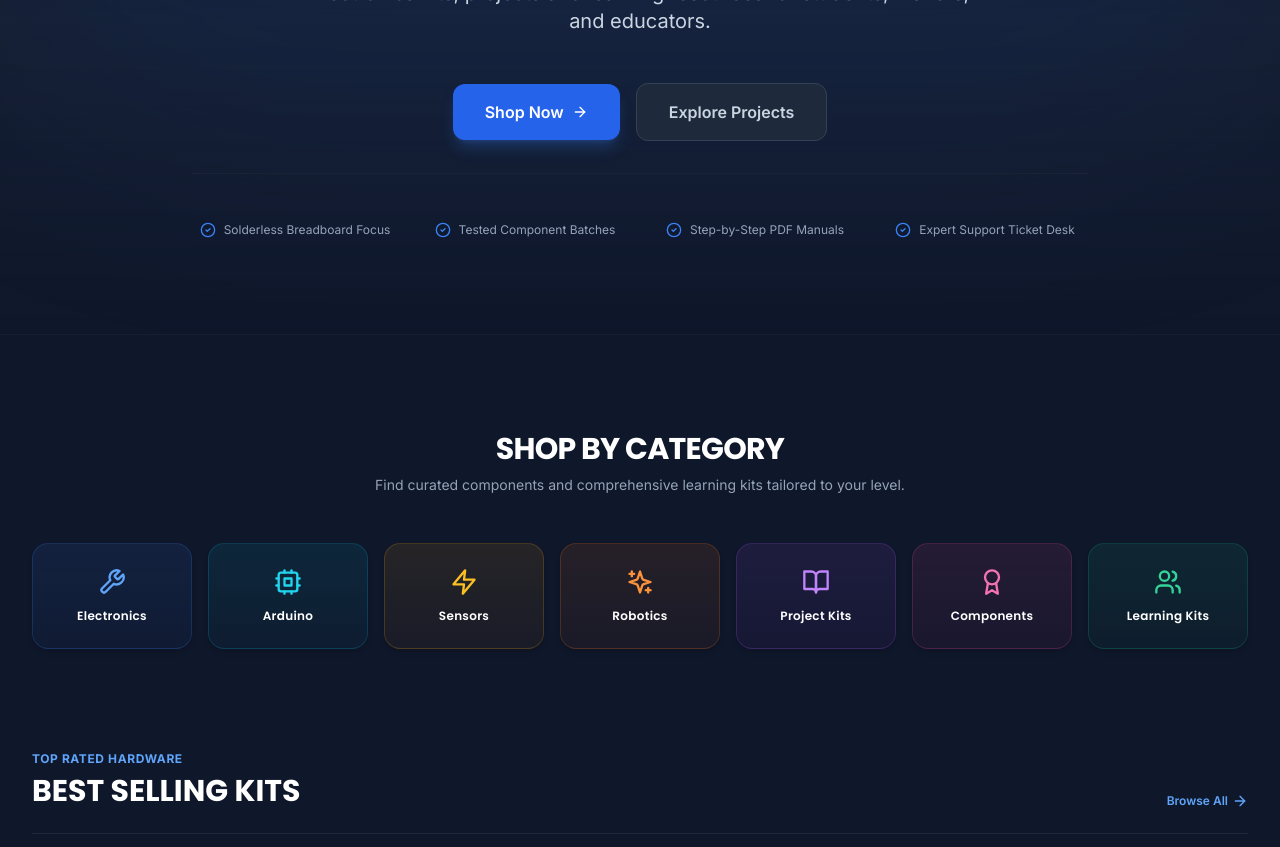
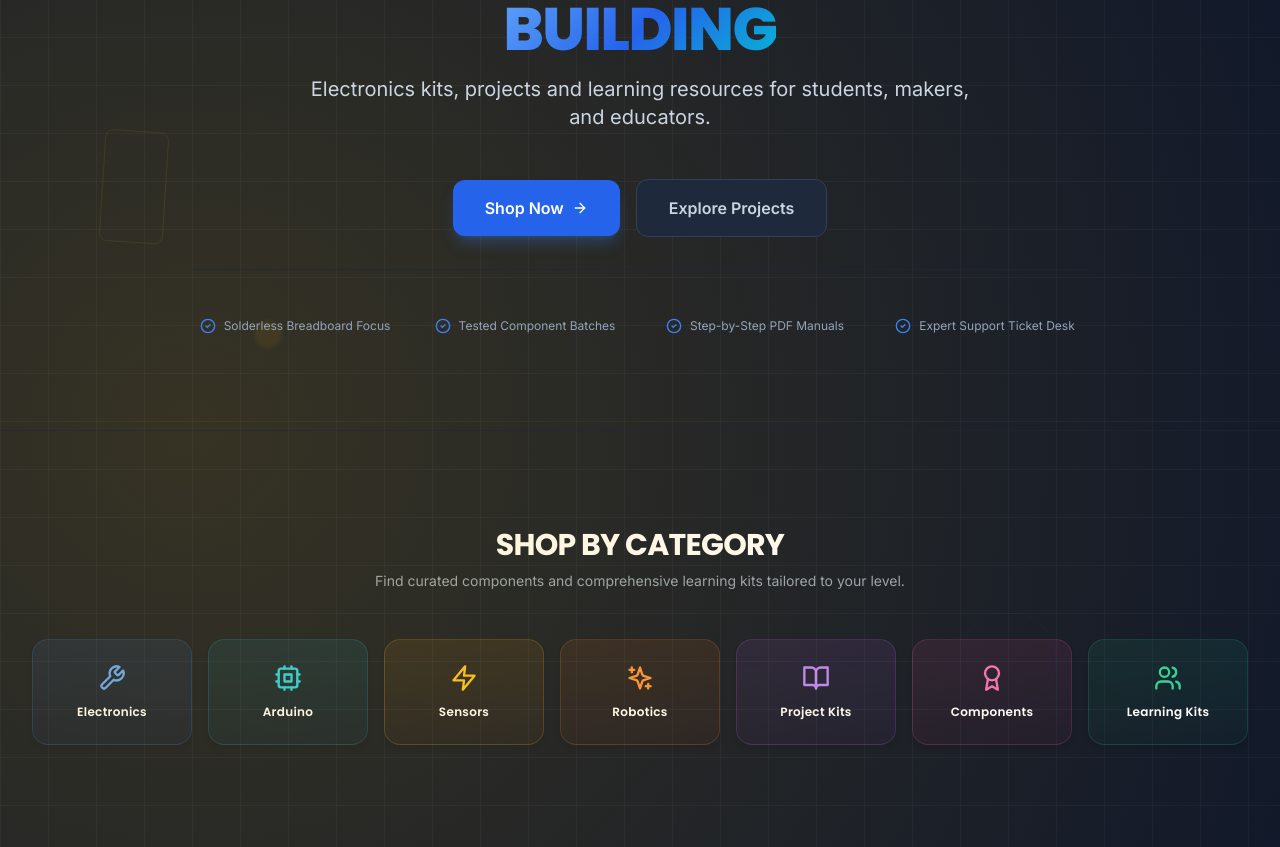
Before and after one commit to sedhupathivishnu321/electronlearners, a Next.js app in the folder frontend/: page / in a window 1280 px wide. Shown: the part 380-1227 px from the top of the page. Built offline with nearby package versions, Linux system fonts and the light colour scheme.

Commit message:
style: implement yellow-white-blue mesh background grading, checked squares, and floating geometric shape bubbles on homepage

```diff
--- a/frontend/src/pages/index.tsx
+++ b/frontend/src/pages/index.tsx
@@ -17,11 +17,38 @@ export default function Home() {
     .slice(0, 4);
 
   return (
-    <div className="space-y-24 pb-20 bg-[#0F172A] text-slate-100">
+    <div className="space-y-24 pb-20 bg-[#0F172A] text-slate-100 relative min-h-screen overflow-hidden">
+
+      {/* Yellow, White, and Blue grading background */}
+      <div className="absolute inset-0 pointer-events-none z-0">
+        {/* Mesh Gradients */}
+        <div className="absolute inset-0 bg-[radial-gradient(circle_at_15%_20%,rgba(234,179,8,0.18)_0%,transparent_40%),radial-gradient(circle_at_85%_75%,rgba(37,99,235,0.18)_0%,transparent_45%),radial-gradient(circle_at_50%_50%,rgba(255,255,255,0.08)_0%,transparent_35%)]"></div>
+
+        {/* Square Checked Grid Overlay */}
+        <div className="absolute inset-0 bg-[linear-gradient(rgba(255,255,255,0.035)_1px,transparent_1px),linear-gradient(90deg,rgba(255,255,255,0.035)_1px,transparent_1px)] bg-[size:48px_48px]"></div>
+
+        {/* Abstract Floating Shapes (Rectangles, Circles, Bubbles) */}
+        <div className="absolute inset-0 overflow-hidden">
+          {/* Floating Rectangles */}
+          <div className="absolute top-[12%] left-[8%] w-16 h-28 border border-yellow-500/10 rounded-lg rotate-12 animate-float"></div>
+          <div className="absolute top-[65%] right-[6%] w-24 h-12 border border-blue-500/10 rounded-lg -rotate-45 animate-float" style={{ animationDelay: '2s' }}></div>
+          <div className="absolute top-[35%] right-[12%] w-10 h-20 border border-white/5 rounded-md rotate-45 animate-float" style={{ animationDelay: '4s' }}></div>
+
+          {/* Floating Circles */}
+          <div className="absolute top-[25%] left-[75%] w-24 h-24 rounded-full border border-blue-500/10 animate-bubble-1"></div>
+          <div className="absolute top-[80%] left-[15%] w-36 h-36 rounded-full border border-yellow-500/5 animate-bubble-2"></div>
+
+          {/* Glowing Bubbles */}
+          <div className="absolute top-[18%] left-[20%] w-6 h-6 rounded-full bg-yellow-500/10 blur-[2px] animate-bubble-3"></div>
+          <div className="absolute top-[50%] left-[45%] w-10 h-10 rounded-full bg-blue-500/10 blur-[3px] animate-bubble-1"></div>
+          <div className="absolute top-[70%] left-[80%] w-8 h-8 rounded-full bg-white/10 blur-[2px] animate-bubble-2"></div>
+          <div className="absolute top-[40%] left-[85%] w-5 h-5 rounded-full bg-yellow-500/15 blur-[1px] animate-bubble-3"></div>
+          <div className="absolute top-[85%] left-[60%] w-12 h-12 rounded-full bg-blue-500/10 blur-[4px] animate-bubble-1"></div>
+        </div>
+      </div>
 
       {/* 1. HERO SECTION */}
-      <section className="relative overflow-hidden pt-20 pb-24 bg-gradient-to-b from-[#0F172A] via-[#1E293B]/40 to-[#0F172A] border-b border-slate-800/50">
-        <div className="absolute top-0 left-1/2 -translate-x-1/2 w-full max-w-7xl h-[400px] bg-blue-600/10 blur-[130px] rounded-full pointer-events-none"></div>
+      <section className="relative overflow-hidden pt-20 pb-24 border-b border-slate-800/50">
         <div className="max-w-7xl mx-auto px-4 sm:px-6 lg:px-8 relative z-10 text-center space-y-8">
 
           <div className="inline-flex items-center space-x-2 px-3 py-1.5 rounded-full bg-blue-500/10 border border-blue-500/30 text-blue-400 text-xs font-semibold animate-pulse">
--- a/frontend/src/styles/globals.css
+++ b/frontend/src/styles/globals.css
@@ -75,3 +75,32 @@ code, pre {
 ::-webkit-scrollbar-thumb:hover {
   background: #2563EB;
 }
+
+/* Floating animations */
+@keyframes floatAnimation {
+  0% { transform: translateY(0px) rotate(0deg); }
+  50% { transform: translateY(-20px) rotate(10deg); }
+  100% { transform: translateY(0px) rotate(0deg); }
+}
+
+.animate-float {
+  animation: floatAnimation 8s ease-in-out infinite;
+}
+
+@keyframes bubbleFloat {
+  0% { transform: translateY(0) scale(1); opacity: 0.5; }
+  50% { transform: translateY(-35px) scale(1.15); opacity: 0.85; }
+  100% { transform: translateY(0) scale(1); opacity: 0.5; }
+}
+
+.animate-bubble-1 {
+  animation: bubbleFloat 6s ease-in-out infinite;
+}
+
+.animate-bubble-2 {
+  animation: bubbleFloat 9s ease-in-out infinite;
+}
+
+.animate-bubble-3 {
+  animation: bubbleFloat 12s ease-in-out infinite;
+}
```
Also changed, not shown: 37 other files (tests, documents, lock files or other folders).
